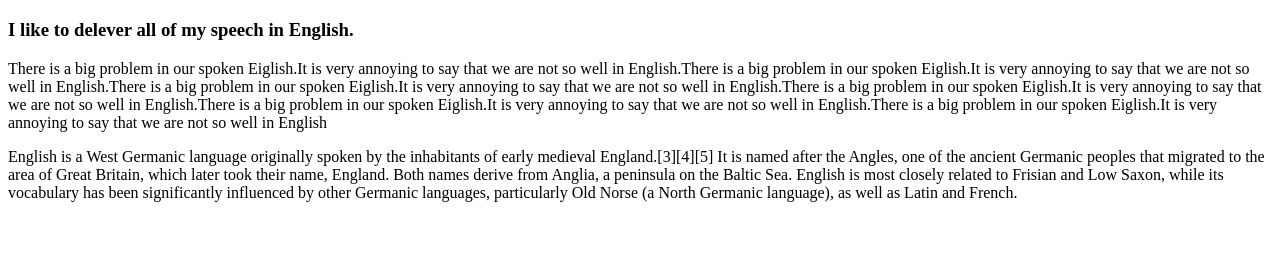
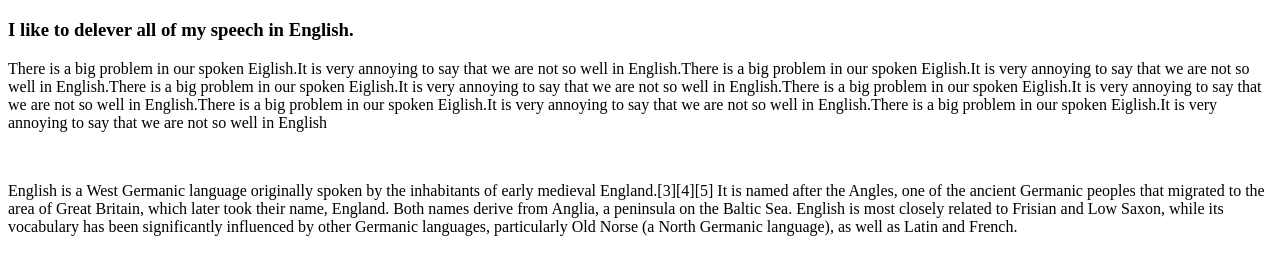
Before and after one commit to abdullahalmaruf07/my-third-repo, a plain HTML site: page index.html in a window 1280 px wide. Shown: the part 61-336 px from the top of the page. Drawn offline with Linux system fonts and the light colour scheme.

Commit message:
new somthing

```diff
--- a/index.html
+++ b/index.html
@@ -16,7 +16,7 @@
 
   <h3>I like to delever all of my speech in English.</h3>
 
-  <p>There is a big problem in our spoken Eiglish.It is very annoying to say that we are not so well in English.There is a big problem in our spoken Eiglish.It is very annoying to say that we are not so well in English.There is a big problem in our spoken Eiglish.It is very annoying to say that we are not so well in English.There is a big problem in our spoken Eiglish.It is very annoying to say that we are not so well in English.There is a big problem in our spoken Eiglish.It is very annoying to say that we are not so well in English.There is a big problem in our spoken Eiglish.It is very annoying to say that we are not so well in English </p>
+  <p>There is a big problem in our spoken Eiglish.It is very annoying to say that we are not so well in English.There is a big problem in our spoken Eiglish.It is very annoying to say that we are not so well in English.There is a big problem in our spoken Eiglish.It is very annoying to say that we are not so well in English.There is a big problem in our spoken Eiglish.It is very annoying to say that we are not so well in English.There is a big problem in our spoken Eiglish.It is very annoying to say that we are not so well in English.There is a big problem in our spoken Eiglish.It is very annoying to say that we are not so well in English </p> <br>
 
   <p>English is a West Germanic language originally spoken by the inhabitants of early medieval England.[3][4][5] It is named after the Angles, one of the ancient Germanic peoples that migrated to the area of Great Britain, which later took their name, England. Both names derive from Anglia, a peninsula on the Baltic Sea. English is most closely related to Frisian and Low Saxon, while its vocabulary has been significantly influenced by other Germanic languages, particularly Old Norse (a North Germanic language), as well as Latin and French.</p>
 
```
